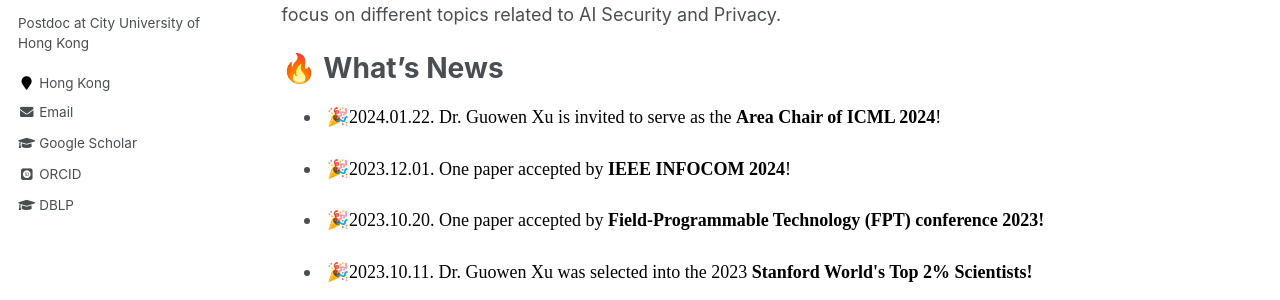
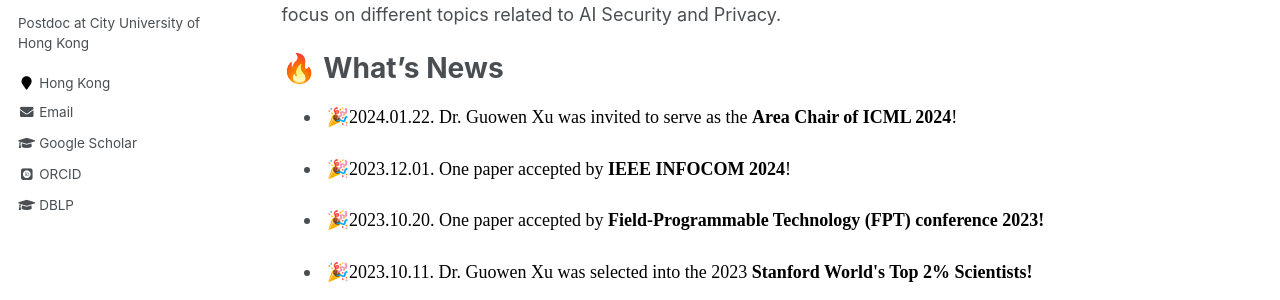
Before and after one commit to Guowen-xu/guowen-xu.github.io, a Jekyll site: the page built from _pages/about.md, in a window 1280 px wide and 900 px high. Shown: the part 375-675 px from the top of the window. Built offline with Jekyll 4.4.1, drawn with Linux system fonts in a browser that asks for light colours; some web fonts are replaced.

Commit message:
Update about.md

```diff
--- a/_pages/about.md
+++ b/_pages/about.md
@@ -15,7 +15,7 @@ redirect_from:
 
   🔥 What's News
 ======
-- <p align="justify">&nbsp;🎉<font face="Times New Roman" color=black size=4>2024.01.22. Dr. Guowen Xu is invited to serve as the  <b>Area Chair of ICML 2024</b>!</font></p>
+- <p align="justify">&nbsp;🎉<font face="Times New Roman" color=black size=4>2024.01.22. Dr. Guowen Xu was invited to serve as the  <b>Area Chair of ICML 2024</b>!</font></p>
 - <p align="justify">&nbsp;🎉<font face="Times New Roman" color=black size=4>2023.12.01. One paper accepted by  <b>IEEE  INFOCOM 2024</b>!</font></p>
 - <p align="justify"> &nbsp;🎉<font face="Times New Roman" color=black size=4>2023.10.20. One paper accepted by <b>  Field-Programmable Technology (FPT) conference 2023!</b></font></p>
 - <p align="justify"> &nbsp;🎉<font face="Times New Roman" color=black size=4>2023.10.11. Dr. Guowen Xu was selected into the 2023 <b>Stanford World's Top 2% Scientists!</b></font></p>
```
